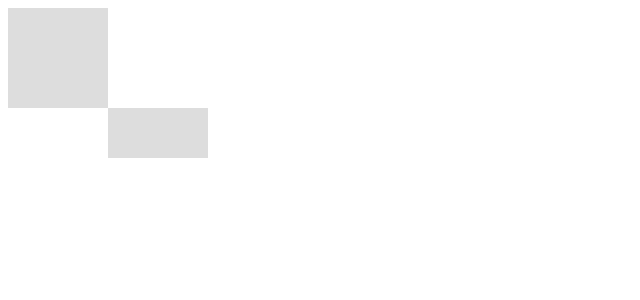
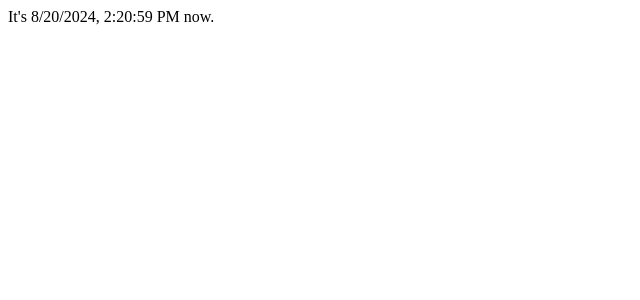
Before and after one commit to keithnoguchi/svelted, a Svelte app: page / in a window 1280 px wide. Shown: the top 300 px of the page, without its empty margins (0-640 px from the left). Built offline with nearby package versions, Linux system fonts and the light colour scheme.

Commit message:
App: onDestroy lifecycle event

```diff
--- a/src/App.svelte
+++ b/src/App.svelte
@@ -1,13 +1,16 @@
 <script>
-  import { onMount } from 'svelte';
+  import { onDestroy } from 'svelte';
 
-  onMount(() => {
-    const canvas = document.getElementById('someId');
-    const ctx = canvas.getContext('2d');
-    ctx.fillStyle = '#ddd';
-    ctx.fillRect(0, 0, 100, 100);
-    ctx.fillRect(100, 100, 200, 200);
+  let now = new Date();
+
+  const timer = setInterval(() => {
+    now = new Date();
+  }, 1000);
+
+  onDestroy(() => {
+    console.log(`Let's cleanup {timer}.`);
+    clearInterval(timer);
   });
 </script>
 
-<canvas id="someId" width="200" hgitht="200" />
+<div>It's {now.toLocaleString()} now.</div>
```
